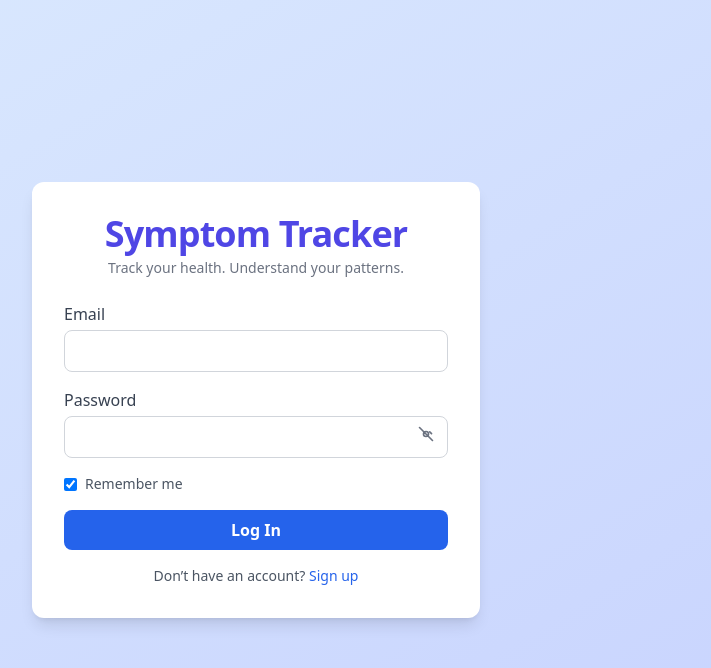
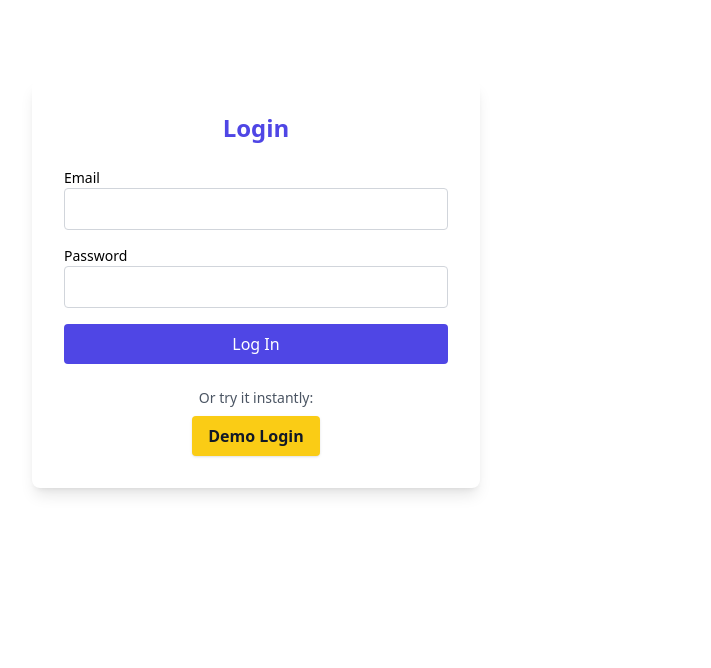
Before and after one commit to pnwmakes/symptom-tracker-app, a React (Vite) app: page /login in a window 1280 px wide. Shown: the top 668 px of the page, without its empty margins (384-1095 px from the left). Built offline with nearby package versions, Linux system fonts and the light colour scheme.

Commit message:
added demo buton to automatically log user into demo mode

```diff
--- a/src/components/Login.jsx
+++ b/src/components/Login.jsx
@@ -1,144 +1,88 @@
 import React, { useState } from 'react';
-import {
-    signInWithEmailAndPassword,
-    browserLocalPersistence,
-    browserSessionPersistence,
-    setPersistence,
-} from 'firebase/auth';
+import { signInWithEmailAndPassword } from 'firebase/auth';
 import { auth } from '../firebaseConfig';
-import { useNavigate, Link } from 'react-router-dom';
+import { useNavigate } from 'react-router-dom';
 
 const Login = () => {
     const [email, setEmail] = useState('');
     const [password, setPassword] = useState('');
-    const [showPassword, setShowPassword] = useState(false);
-    const [rememberMe, setRememberMe] = useState(true);
+    const [error, setError] = useState('');
     const navigate = useNavigate();
 
     const handleLogin = async (e) => {
         e.preventDefault();
-
-        const persistenceType = rememberMe
-            ? browserLocalPersistence
-            : browserSessionPersistence;
-
+        setError('');
         try {
-            await setPersistence(auth, persistenceType);
             await signInWithEmailAndPassword(auth, email, password);
             navigate('/');
         } catch (err) {
-            alert('Login failed: ' + err.message);
+            setError('Login failed: ' + err.message);
+        }
+    };
+
+    const handleDemoLogin = async () => {
+        setError('');
+        try {
+            await signInWithEmailAndPassword(
+                auth,
+                'demo@symptomtracker.com',
+                'Demo123!'
+            );
+            navigate('/');
+        } catch (err) {
+            setError('Demo login failed: ' + err.message);
         }
     };
 
     return (
-        <div className='min-h-screen flex items-center justify-center bg-gradient-to-br from-blue-100 to-indigo-200 px-4'>
-            <div className='w-full max-w-md bg-white p-8 rounded-xl shadow-lg'>
-                {/* Branding */}
-                <div className='text-center mb-6'>
-                    <h1 className='text-4xl font-extrabold text-indigo-600 tracking-tight'>
-                        Symptom Tracker
-                    </h1>
-                    <p className='text-sm text-gray-500 mt-1'>
-                        Track your health. Understand your patterns.
-                    </p>
-                </div>
-
+        <div className='max-w-md mx-auto mt-20 bg-white p-8 shadow-lg rounded-lg'>
+            <h2 className='text-2xl font-bold mb-6 text-center text-indigo-600'>
+                Login
+            </h2>
+            {error && (
+                <p className='text-red-500 text-sm mb-4 text-center'>{error}</p>
+            )}
             <form onSubmit={handleLogin} className='space-y-4'>
                 <div>
-                        <label className='block font-medium mb-1 text-gray-700'>
-                            Email
-                        </label>
+                    <label className='block text-sm font-medium'>Email</label>
                     <input
                         type='email'
                         value={email}
                         onChange={(e) => setEmail(e.target.value)}
                         required
-                            className='w-full px-3 py-2 border border-gray-300 rounded-lg focus:outline-none focus:ring-2 focus:ring-blue-500'
+                        className='w-full border border-gray-300 rounded px-3 py-2'
                     />
                 </div>
-
                 <div>
-                        <label className='block font-medium mb-1 text-gray-700'>
+                    <label className='block text-sm font-medium'>
                         Password
                     </label>
-                        <div className='relative'>
                     <input
-                                type={showPassword ? 'text' : 'password'}
+                        type='password'
                         value={password}
                         onChange={(e) => setPassword(e.target.value)}
                         required
-                                className='w-full px-3 py-2 border border-gray-300 rounded-lg focus:outline-none focus:ring-2 focus:ring-blue-500 pr-10'
+                        className='w-full border border-gray-300 rounded px-3 py-2'
                     />
-                            <button
-                                type='button'
-                                onClick={() => setShowPassword(!showPassword)}
-                                className='absolute right-3 top-2 text-gray-500'
-                                aria-label='Toggle password visibility'
-                            >
-                                {showPassword ? (
-                                    <svg
-                                        xmlns='http://www.w3.org/2000/svg'
-                                        className='h-5 w-5'
-                                        viewBox='0 0 24 24'
-                                        fill='none'
-                                        stroke='currentColor'
-                                    >
-                                        <path
-                                            strokeLinecap='round'
-                                            strokeLinejoin='round'
-                                            strokeWidth={2}
-                                            d='M13.875 18.825A10.05 10.05 0 0112 19c-5.523 0-10-5-10-5s1.908-2.45 5.25-3.675m13.5 3.675S18.092 14.55 14.75 13.325M12 9a3 3 0 013 3 3 3 0 01-3 3m0 0a3 3 0 01-3-3 3 3 0 013-3m0 0a3 3 0 013 3'
-                                        />
-                                    </svg>
-                                ) : (
-                                    <svg
-                                        xmlns='http://www.w3.org/2000/svg'
-                                        className='h-5 w-5'
-                                        viewBox='0 0 24 24'
-                                        fill='none'
-                                        stroke='currentColor'
-                                    >
-                                        <path
-                                            strokeLinecap='round'
-                                            strokeLinejoin='round'
-                                            strokeWidth={2}
-                                            d='M15 12a3 3 0 01-3 3m0 0a3 3 0 01-3-3m3 3a3 3 0 003-3 3 3 0 00-3-3m0 0a3 3 0 00-3 3 3 3 0 006 0m1.5-2.5l2.121 2.121M4.222 4.222L19.778 19.778'
-                                        />
-                                    </svg>
-                                )}
-                            </button>
                 </div>
-                    </div>
-
-                    <div className='flex items-center gap-2 text-sm text-gray-600'>
-                        <input
-                            type='checkbox'
-                            id='remember'
-                            checked={rememberMe}
-                            onChange={(e) => setRememberMe(e.target.checked)}
-                            className='form-checkbox rounded text-blue-600'
-                        />
-                        <label htmlFor='remember'>Remember me</label>
-                    </div>
-
                 <button
                     type='submit'
-                        className='w-full bg-blue-600 text-white py-2 rounded-lg font-semibold hover:bg-blue-700 transition'
+                    className='w-full bg-indigo-600 text-white py-2 rounded hover:bg-indigo-700 transition'
                 >
                     Log In
                 </button>
             </form>
 
-                <p className='text-center text-sm text-gray-600 mt-4'>
-                    Don’t have an account?{' '}
-                    <Link
-                        to='/signup'
-                        className='text-blue-600 hover:underline'
+            <div className='mt-6 text-center'>
+                <p className='text-sm text-gray-600 mb-2'>
+                    Or try it instantly:
+                </p>
+                <button
+                    onClick={handleDemoLogin}
+                    className='bg-yellow-400 hover:bg-yellow-500 text-gray-900 font-semibold px-4 py-2 rounded shadow'
                 >
-                        Sign up
-                    </Link>
-                </p>
+                    Demo Login
+                </button>
             </div>
         </div>
     );
```
Lines whose indentation alone changed are shown as unchanged.
